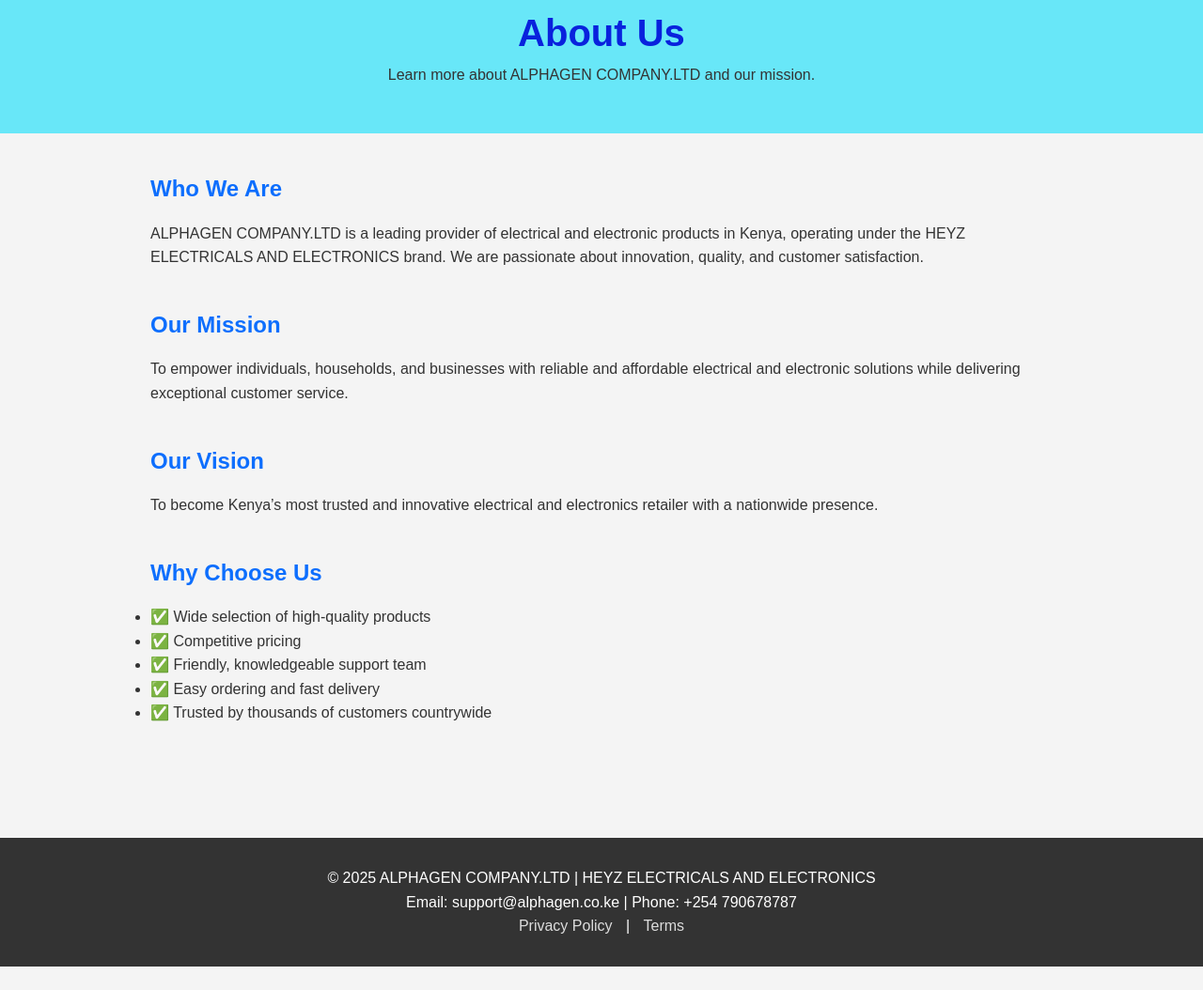
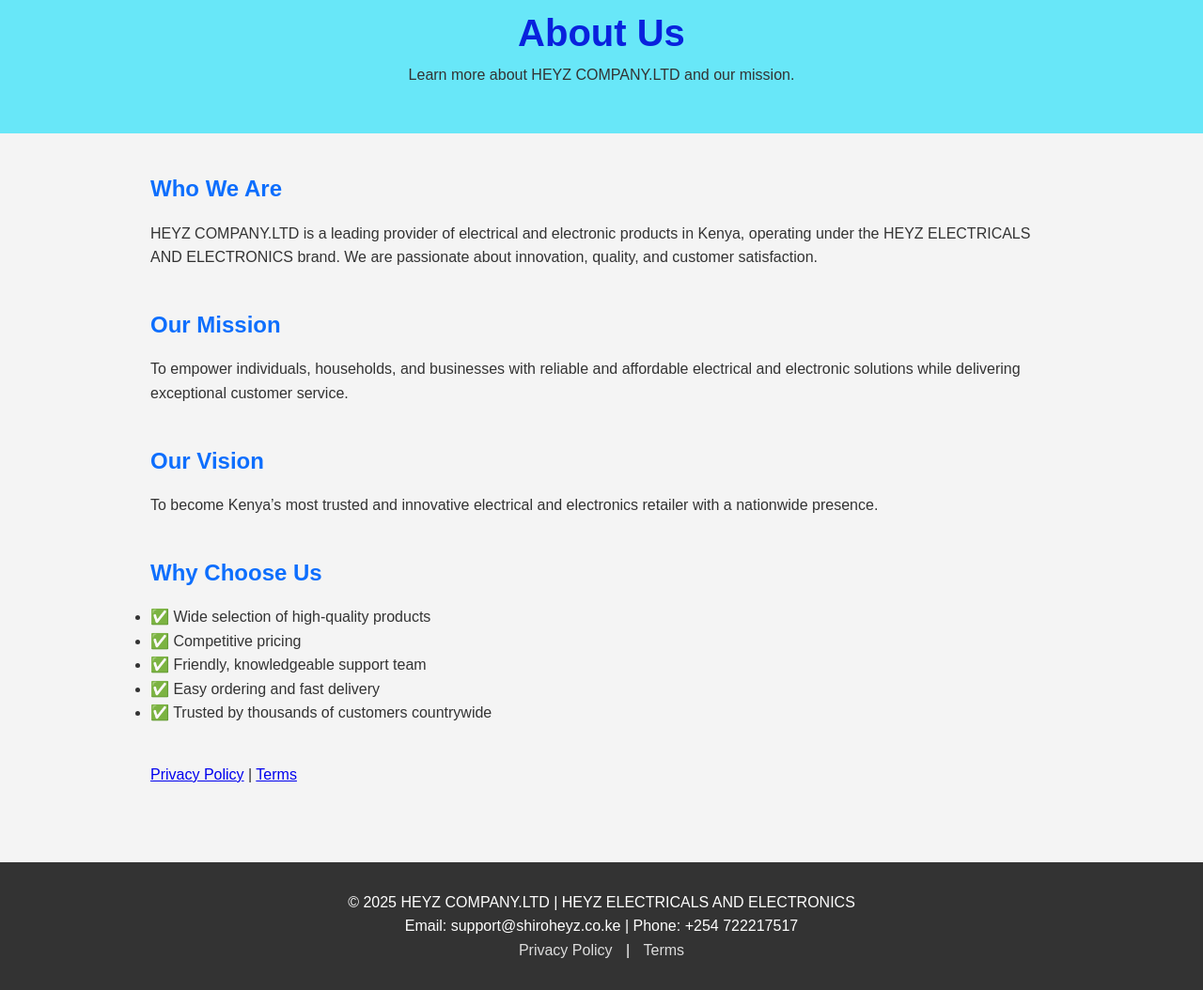
Before and after one commit to alphagen497/HEYZ-ELECTRICALS-AND-ELECTRONIS-WEBSITE, a website: page docs/about.html in a window 1280 px wide. Shown: the part 113-1167 px from the top of the page at 94% size. Before the commit the page ends 1142 px from the top, so only its background shows below. Drawn offline with nearby package versions, Linux system fonts and the light colour scheme.

Commit message:
Update about.html with latest content

```diff
--- a/docs/about.html
+++ b/docs/about.html
@@ -3,7 +3,7 @@
 <head>
   <meta charset="UTF-8" />
   <meta name="viewport" content="width=device-width, initial-scale=1.0"/>
-  <title>About Us - ALPHAGEN COMPANY.LTD</title>
+  <title>About Us - HEYZ COMPANY.LTD</title>
   <link rel="stylesheet" href="https://cdnjs.cloudflare.com/ajax/libs/font-awesome/6.5.0/css/all.min.css" />
   <link rel="stylesheet" href="https://cdn.jsdelivr.net/npm/aos@2.3.4/dist/aos.css" />
   <link rel="icon" href="favicon.ico" />
@@ -99,13 +99,13 @@
 
   <div class="about-hero" data-aos="fade-down">
     <h1>About Us</h1>
-    <p>Learn more about ALPHAGEN COMPANY.LTD and our mission.</p>
+    <p>Learn more about HEYZ COMPANY.LTD and our mission.</p>
   </div>
 
   <div class="about-content">
     <div class="about-section" data-aos="fade-up">
       <h2>Who We Are</h2>
-      <p>ALPHAGEN COMPANY.LTD is a leading provider of electrical and electronic products in Kenya, operating under the HEYZ ELECTRICALS AND ELECTRONICS brand. We are passionate about innovation, quality, and customer satisfaction.</p>
+      <p>HEYZ COMPANY.LTD is a leading provider of electrical and electronic products in Kenya, operating under the HEYZ ELECTRICALS AND ELECTRONICS brand. We are passionate about innovation, quality, and customer satisfaction.</p>
     </div>
 
     <div class="about-section" data-aos="fade-up" data-aos-delay="100">
@@ -128,14 +128,16 @@
         <li>✅ Trusted by thousands of customers countrywide</li>
       </ul>
     </div>
+    <a href="privacy-policy.html">Privacy Policy</a> |
+      <a href="terms.html">Terms</a>
   </div>
 
   <footer>
-    <p>&copy; 2025 ALPHAGEN COMPANY.LTD | HEYZ ELECTRICALS AND ELECTRONICS</p>
-    <p>Email: support@alphagen.co.ke | Phone: +254 790678787</p>
+    <p>&copy; 2025 HEYZ COMPANY.LTD | HEYZ ELECTRICALS AND ELECTRONICS</p>
+    <p>Email: support@shiroheyz.co.ke | Phone: +254 722217517</p>
     <div>
-      <a href="#">Privacy Policy</a> |
-      <a href="#">Terms</a>
+      <a href="privacy-policy.html">Privacy Policy</a> |
+      <a href="terms.html">Terms</a>
     </div>
   </footer>
 
```
